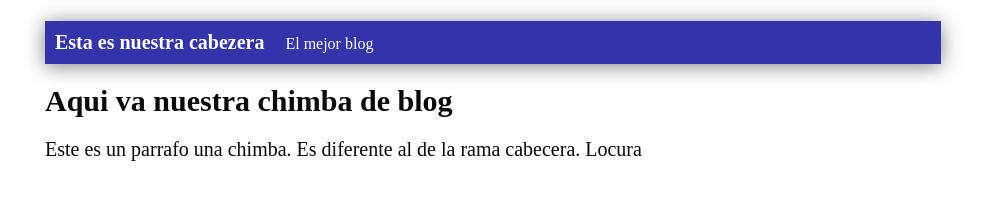
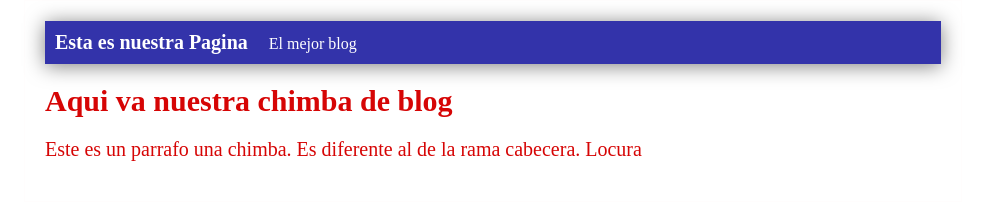
Before and after one commit to DaviCodex/PlatziDavid, a plain HTML site: page index.html in a window 1280 px wide. Shown: the whole page, without its empty margins (147-1132 px from the left). Drawn offline with Linux system fonts and the light colour scheme.

Commit message:
cambie el color y el tag

```diff
--- a/CSS/style.css
+++ b/CSS/style.css
@@ -1,6 +1,6 @@
 body
 {
-    color:#080808;
+    color:#d60505;
     text-align:center;
     font-family:'Times New Roman', Times, serif;
     font-size:20px;
--- a/index.html
+++ b/index.html
@@ -6,7 +6,7 @@
     <body>
         <div id="container">
             <div id="cabecera">
-                Esta es nuestra cabezera
+                Esta es nuestra Pagina
                 <span id="tagline"> El mejor blog</span>
             </div>
             <div id="post">
```
